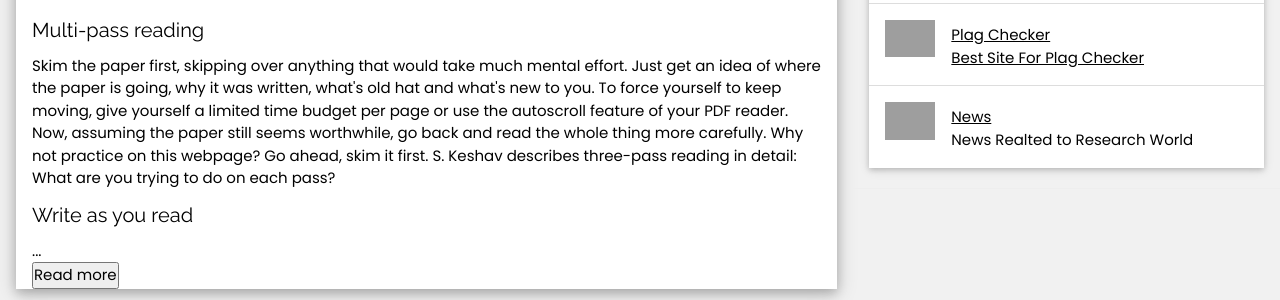
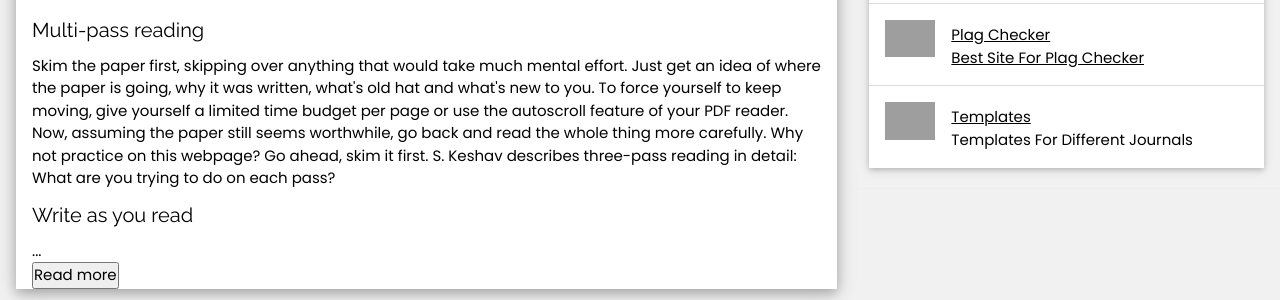
Before and after one commit to devatmanuscript/manuscript, a Flask app: page / in a window 1280 px wide. Shown: the part 930-1230 px from the top of the page. Run offline with Flask 2, Linux system fonts and the light colour scheme; grey boxes are pictures that could not be loaded.

Commit message:
Update home.html

```diff
--- a/templates/home.html
+++ b/templates/home.html
@@ -322,8 +322,8 @@ moreText.style.display = "inline";
       </li>
       <li class="w3-padding-16">
         <img src="/w3images/gondol.jpg" alt="Image" class="w3-left w3-margin-right" style="width:50px">
-        <span class="w3-large"><a href="news.html" target="_blank">News</a></span><br>
-        <span>News Realted to Research World</span>
+        <span class="w3-large"><a href="template.html" target="_blank">Templates</a></span><br>
+        <span>Templates For Different Journals</span>
       </li>
 
     </ul>
```
